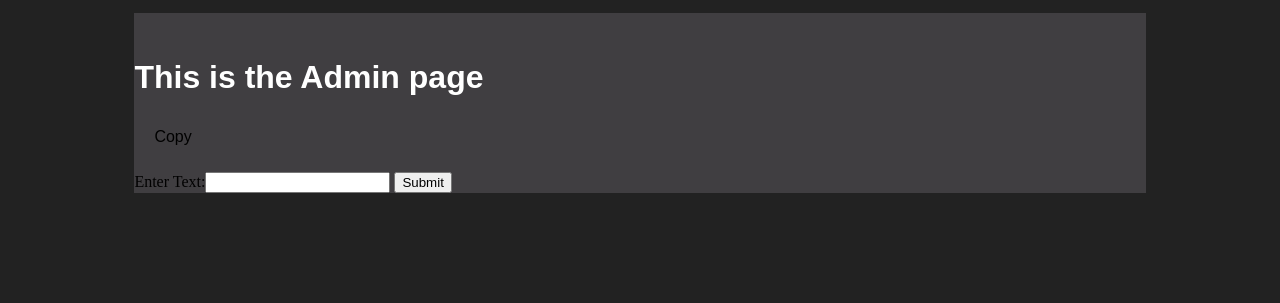
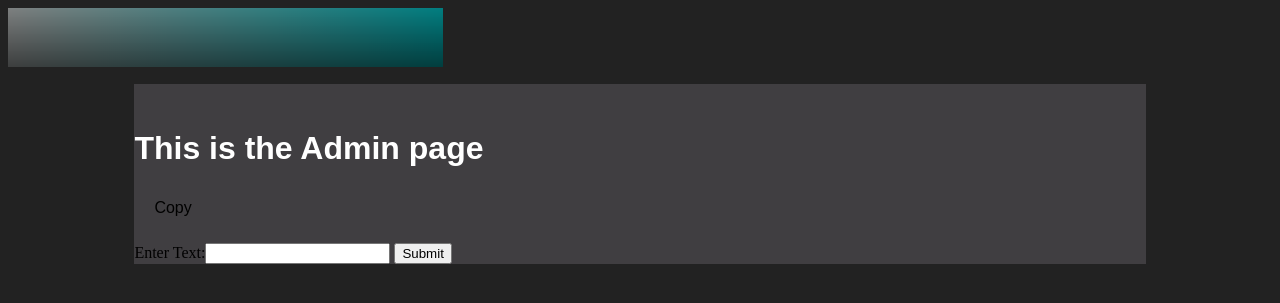
Before and after one commit to mattl1598/cherry-pi, a Python web app: template webapp/templates/admin_page.html in a window 1280 px wide. Shown: the top 303 px of the page. Run offline with Jinja, Linux system fonts and the light colour scheme; the template is opened without the code that fills it, so the values that code supplies are empty.

Commit message:
testing sticky navbar

```diff
--- a/webapp/static/style.css
+++ b/webapp/static/style.css
@@ -28,7 +28,7 @@ html {background: var(--dark-bg);}
 	/* display: block; */
 	width: 100%;
 	z-index: 9999;
-	position: fixed;
+	/* position: fixed; */
 }
 
 .menubar ul {
--- a/webapp/templates/layout.html
+++ b/webapp/templates/layout.html
@@ -6,6 +6,7 @@
 		<script type="text/javascript" src="static/scripts.js"></script>
 	</head>
 	<body>
+		<div class="banner"><img src="static/bannertest.png" alt=""/></div>
 		<div class="menubar">
 		<ul>
 	    {% if current_user.is_authenticated %}
```
Also changed, not shown: webapp/static/bannertest.png (added).
